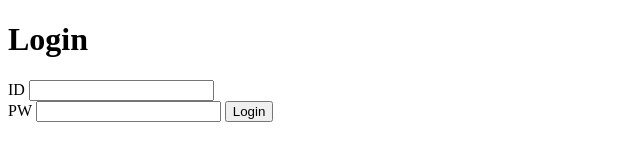
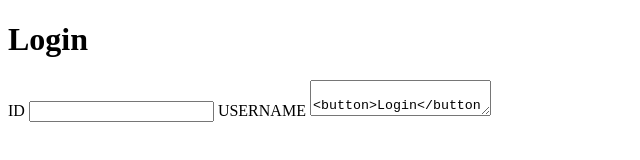
Before and after one commit to sean-spreatics/team-repo, a plain HTML site: page index.html in a window 1280 px wide. Shown: the whole page, without its empty margins (0-640 px from the left). Drawn offline with Linux system fonts and the light colour scheme.

Commit message:
feat: Modify tag attribute values

```diff
--- a/index.html
+++ b/index.html
@@ -7,11 +7,10 @@
   </head>
   <body>
     <h1>Login</h1>
-    <label for="user-id">ID</label>
-    <input type="text" id="user-id" />
-    <br />
-    <label for="user-pw">PW</label>
-    <input type="text" id="user-pw" />
+    <label for="userId">ID</label>
+    <input type="text" id="userId" />
+    <label for="userName">USERNAME</label>
+    <textarea type="text" id="userName" />
     <button>Login</button>
   </body>
 </html>
```
